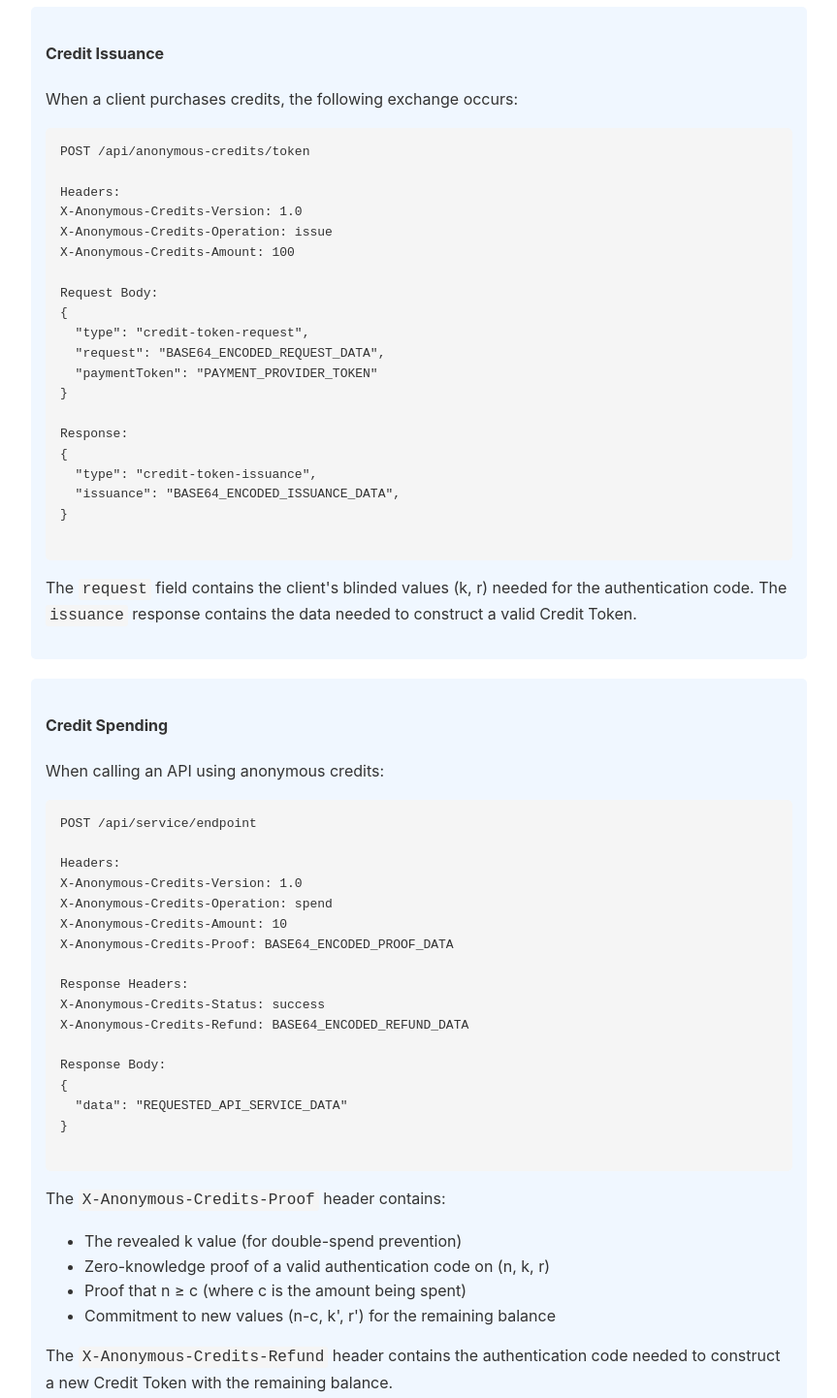
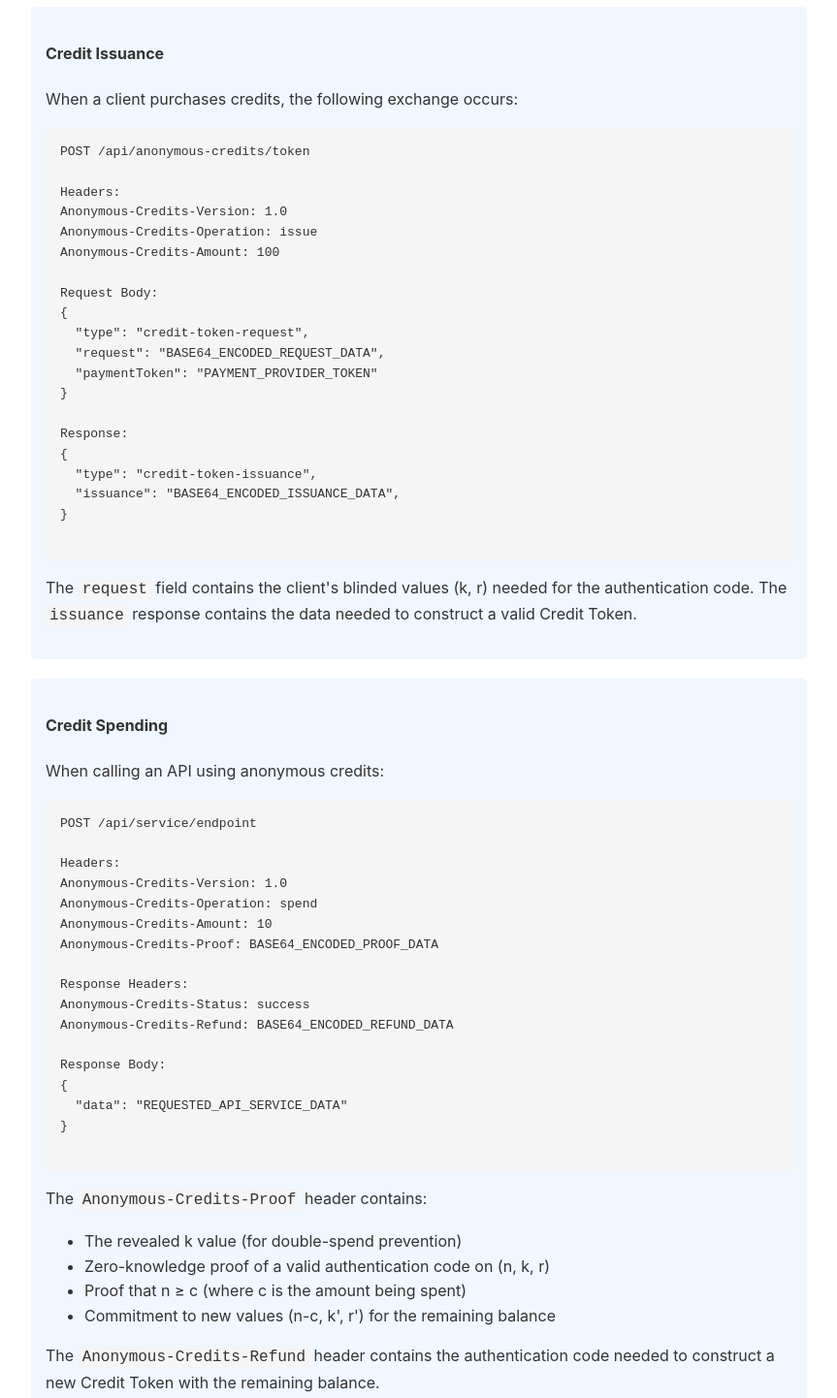
Before and after one commit to SamuelSchlesinger/anoncreds, a plain HTML site: page index.html in a window 1280 px wide. Shown: the part 6960-8402 px from the top of the page at 97% size, without its empty margins (208-1071 px from the left). Drawn offline with Linux system fonts and the light colour scheme.

Commit message:
removed the Xs

```diff
--- a/index.html
+++ b/index.html
@@ -413,9 +413,9 @@ Response:
 POST /api/anonymous-credits/token
 
 Headers:
-X-Anonymous-Credits-Version: 1.0
-X-Anonymous-Credits-Operation: issue
-X-Anonymous-Credits-Amount: 100
+Anonymous-Credits-Version: 1.0
+Anonymous-Credits-Operation: issue
+Anonymous-Credits-Amount: 100
 
 Request Body:
 {
@@ -440,28 +440,28 @@ Response:
 POST /api/service/endpoint
 
 Headers:
-X-Anonymous-Credits-Version: 1.0
-X-Anonymous-Credits-Operation: spend
-X-Anonymous-Credits-Amount: 10
-X-Anonymous-Credits-Proof: BASE64_ENCODED_PROOF_DATA
+Anonymous-Credits-Version: 1.0
+Anonymous-Credits-Operation: spend
+Anonymous-Credits-Amount: 10
+Anonymous-Credits-Proof: BASE64_ENCODED_PROOF_DATA
 
 Response Headers:
-X-Anonymous-Credits-Status: success
-X-Anonymous-Credits-Refund: BASE64_ENCODED_REFUND_DATA
+Anonymous-Credits-Status: success
+Anonymous-Credits-Refund: BASE64_ENCODED_REFUND_DATA
 
 Response Body:
 {
   "data": "REQUESTED_API_SERVICE_DATA"
 }
             </pre>
-            <p>The <code>X-Anonymous-Credits-Proof</code> header contains:</p>
+            <p>The <code>Anonymous-Credits-Proof</code> header contains:</p>
             <ul>
                 <li>The revealed k value (for double-spend prevention)</li>
                 <li>Zero-knowledge proof of a valid authentication code on (n, k, r)</li>
                 <li>Proof that n ≥ c (where c is the amount being spent)</li>
                 <li>Commitment to new values (n-c, k', r') for the remaining balance</li>
             </ul>
-            <p>The <code>X-Anonymous-Credits-Refund</code> header contains the authentication code needed to construct a new Credit Token with the remaining balance.</p>
+            <p>The <code>Anonymous-Credits-Refund</code> header contains the authentication code needed to construct a new Credit Token with the remaining balance.</p>
         </div>
 
         <h3>Security Aspects</h3>
```
